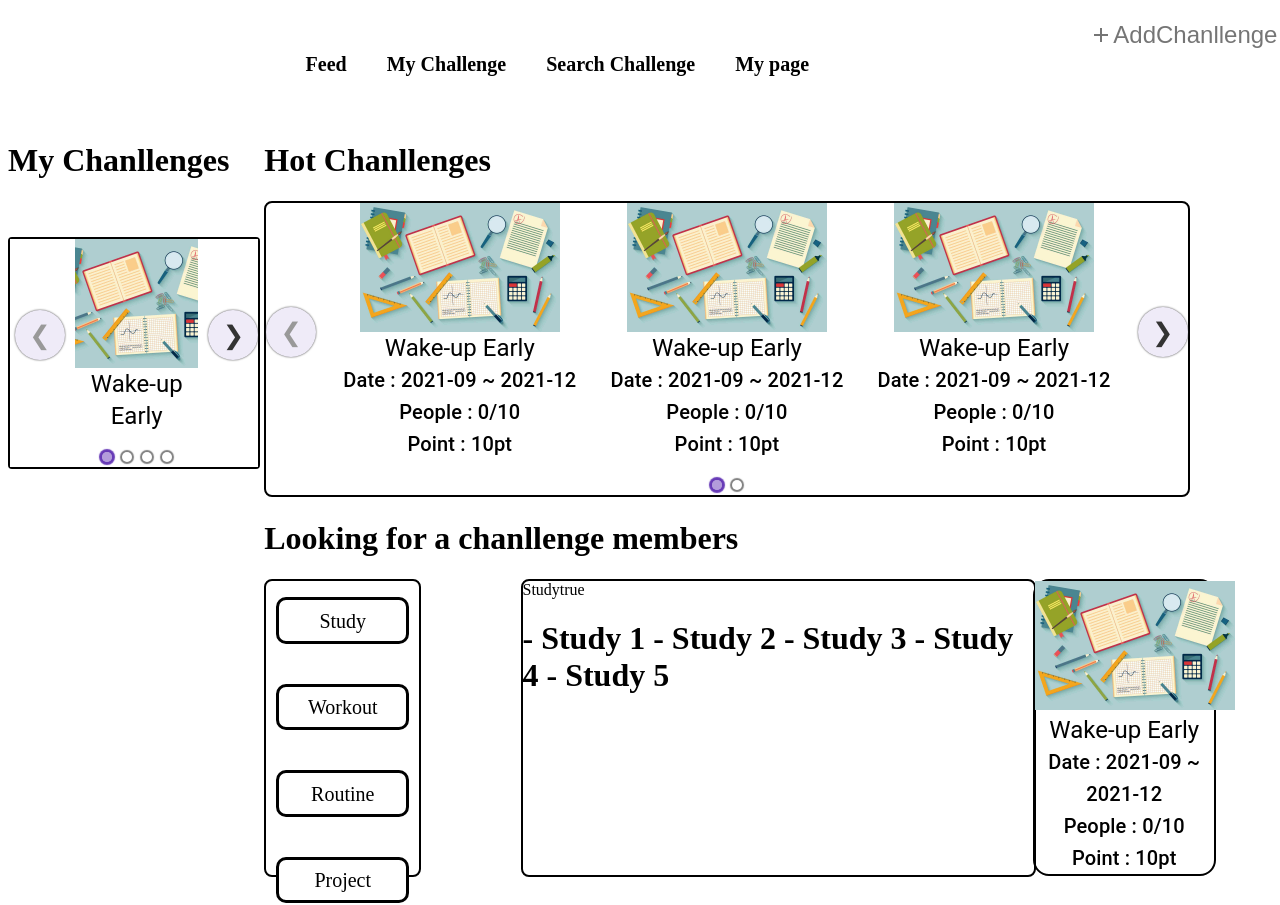
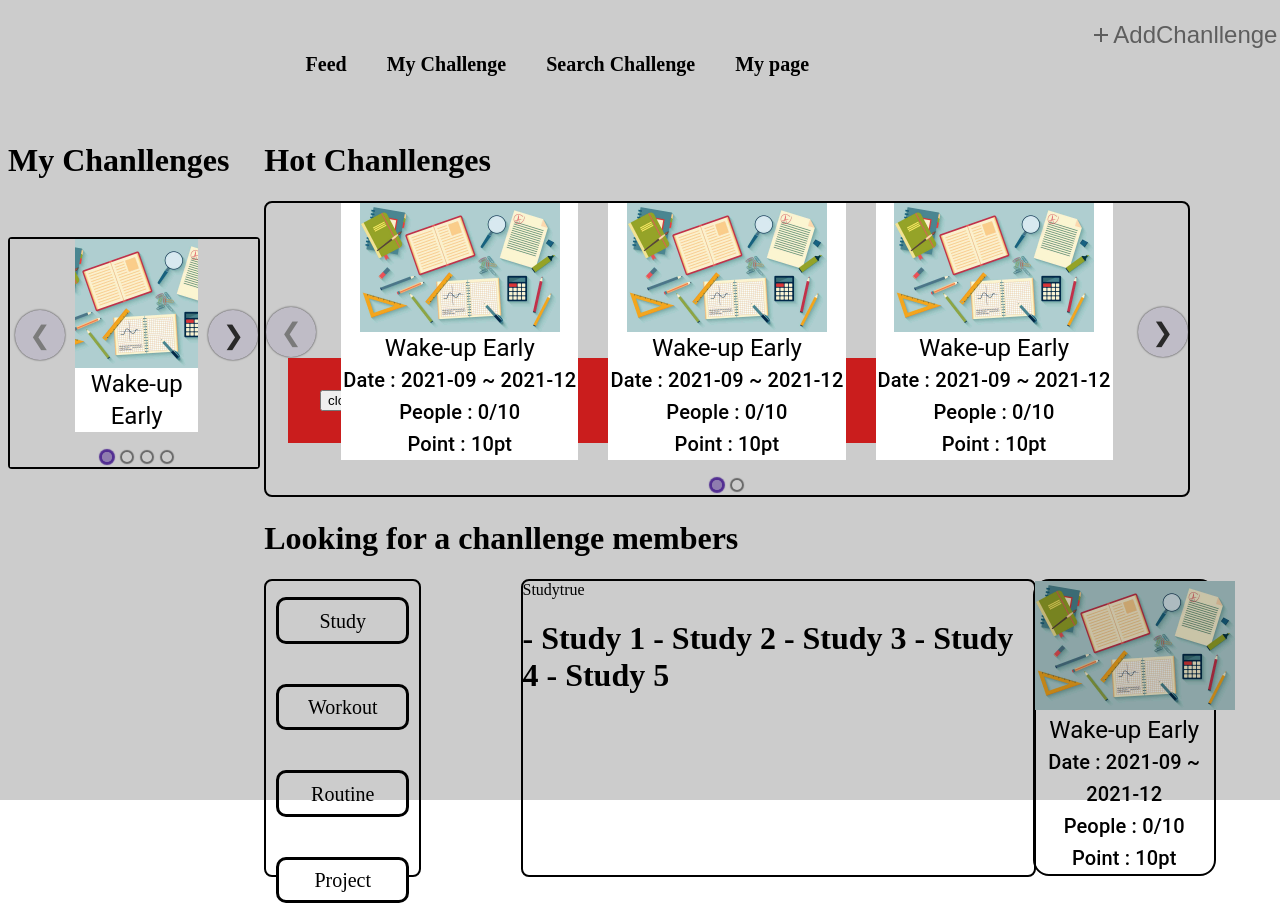
Before and after one commit to 7ZXU/s-gether, a React (Create React App) app in the folder client/: page /challenges in a window 1280 px wide. Both pictures are taken after a click on the button "AddChanllenge". Built offline with nearby package versions, Linux system fonts and the light colour scheme.

Commit message:
Challenge Fix

```diff
--- a/client/src/components/AddChanllengePopup.js
+++ b/client/src/components/AddChanllengePopup.js
@@ -1,15 +1,31 @@
-import React from 'react'
-import '../css/AddChanllengePopup.css'
+import ReactDom, { createPortal } from 'react-dom';
+import '../css/AddChanllengePopup.css';
 
-function AddChanllengePopup(props) {
-    return (props.trigger)?(
+// function AddChanllengePopup(props) {
+//     return createPortal(
+//         <div className = "popup">
+//             <div className = "popup-inner">
+//                 <button classNmae = "close-btn" onClick={()=> props.setTrigger(false)}>close</button>
+//                 {props.children}
+//             </div>
+//         </div>,
+//         document.getElementById("AddChallengePopup")
+//     );
+// }
+
+// export default AddChanllengePopup
+function AddChallengePopup(props) {
+    const { message } = props;
+    return (
+
         <div className = "popup">
             <div className = "popup-inner">
                 <button classNmae = "close-btn" onClick={()=> props.setTrigger(false)}>close</button>
                 {props.children}
             </div>
         </div>
-    ) : "";
-}
 
-export default AddChanllengePopup
+    );
+  }
+
+  export default AddChallengePopup;
--- a/client/src/css/AddChanllengePopup.css
+++ b/client/src/css/AddChanllengePopup.css
@@ -15,7 +15,7 @@
     padding : 32px;
     width : 100%;
     max-width : 640px;
-    background-color: #FFF;
+    background-color: rgb(202, 29, 29);
 }
 
 .popup-inner .close-btn{
--- a/client/src/pages/ChallengePage.js
+++ b/client/src/pages/ChallengePage.js
@@ -12,8 +12,10 @@ import WorkoutList from '../components/WorkoutList';
 import ProjectList from '../components/ProjectList';
 import RoutineList from '../components/RoutineList';
 import Header from '../components/Header';
+import AddChanllengePopup from '../components/AddChanllengePopup';
 
 function ChanllengePage() {
+
   const [selected, setSelected] = useState('Study');
   const [buttonPopup, setButtonPopup] = useState(false);
 
@@ -24,6 +26,7 @@ function ChanllengePage() {
 
   return (
     <div className="chanllengePage">
+      <div>{buttonPopup && <AddChanllengePopup/>}</div>
       <div className="navigator">
         <Header />
       </div>
@@ -33,6 +36,7 @@ function ChanllengePage() {
           AddChanllenge
         </IconButton>
       </div>
+
       <div className="myChanllenge">
         <h1>My Chanllenges</h1>
         <br></br>
@@ -42,6 +46,7 @@ function ChanllengePage() {
           <Card></Card>
         </Box>
       </div>
+
       <div className="hotChanllenge">
         <h1>Hot Chanllenges</h1>
       </div>
```
